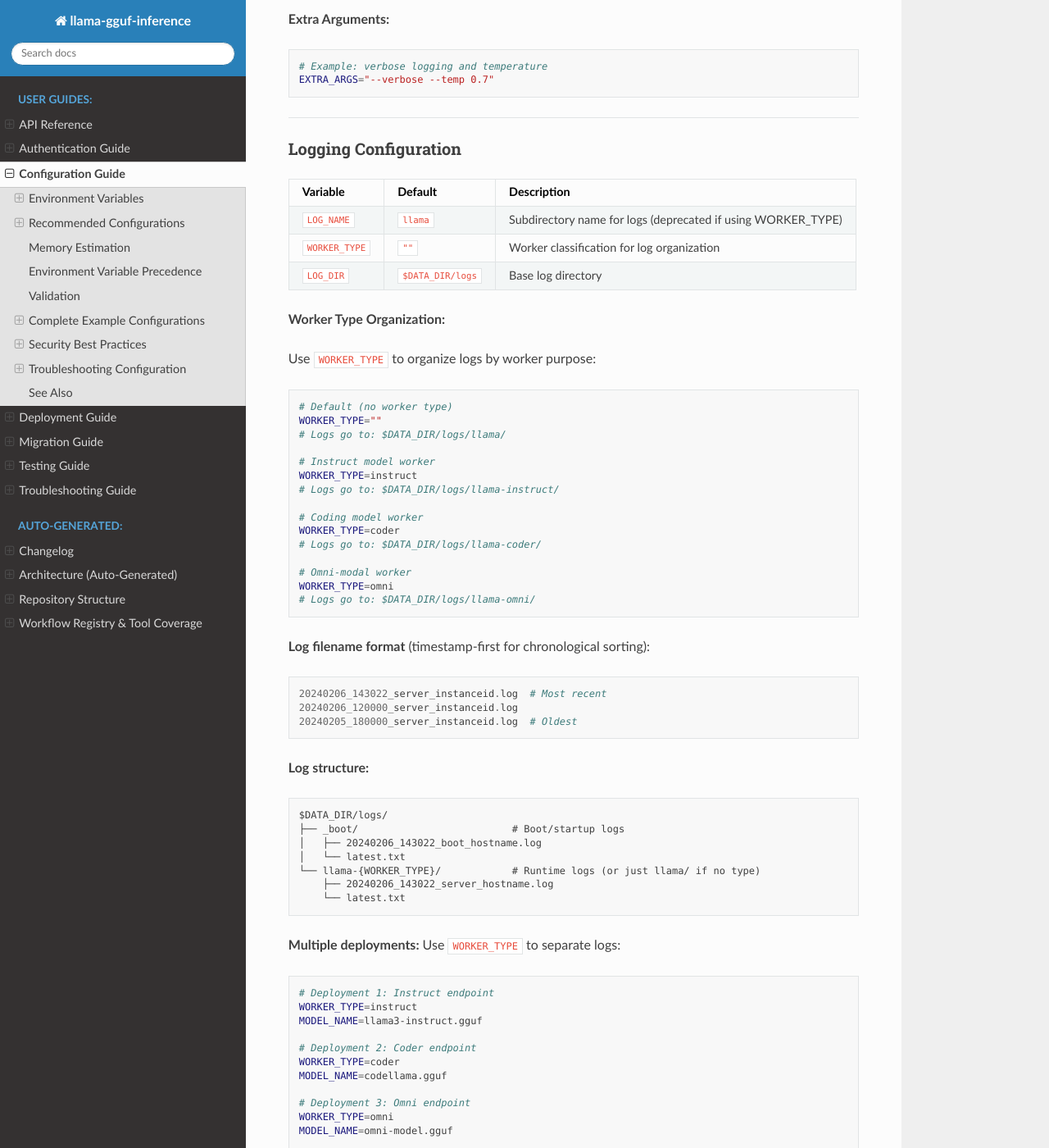
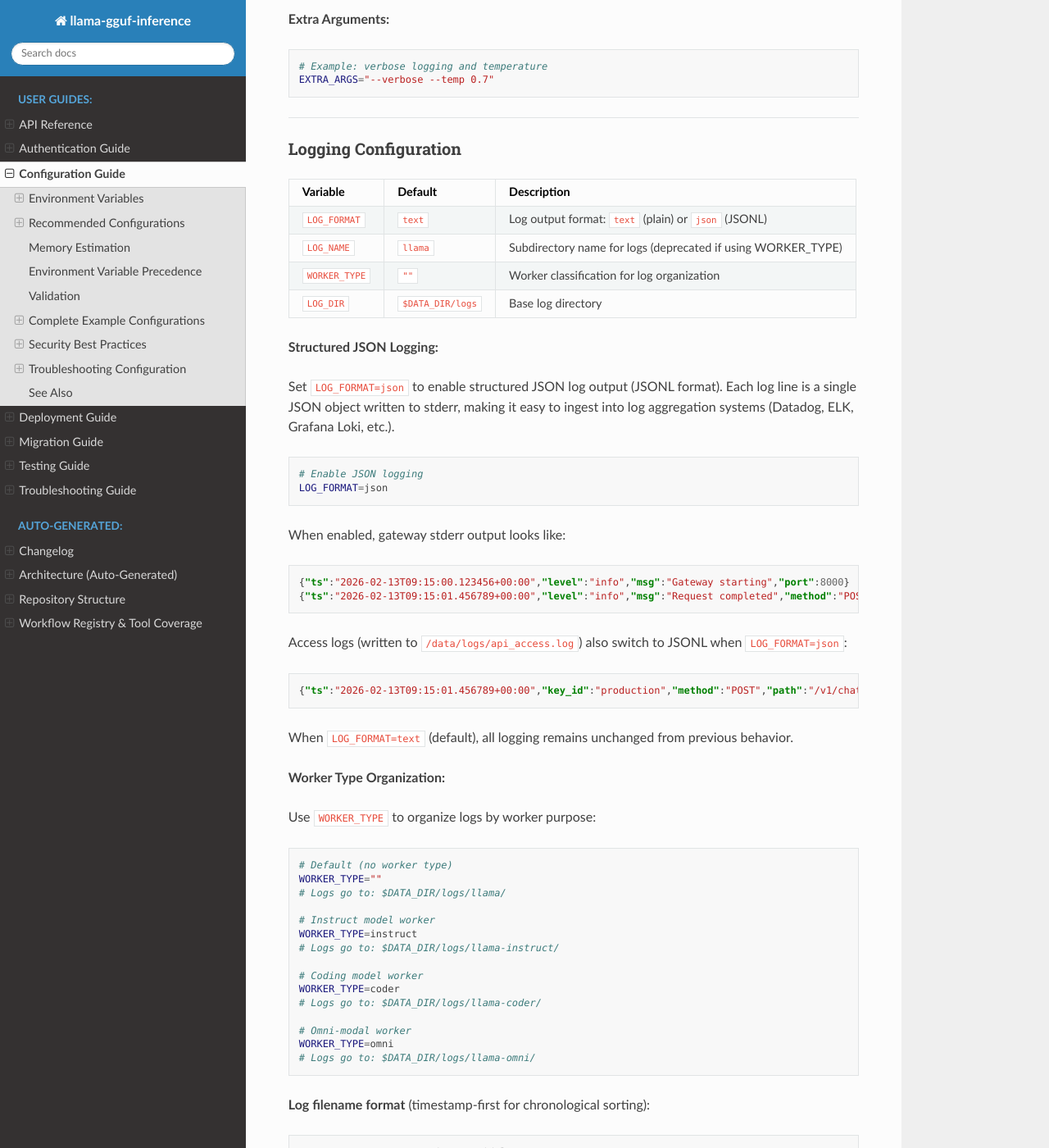
Before and after one commit to zepfu/llama-gguf-inference, a Sphinx documentation site: the page built from docs/CONFIGURATION.md, in a window 1280 px wide and 1400 px high, scrolled down 6273 px. Shown: the whole window at 82% size. Built offline with Sphinx 7.4.7 and the Read the Docs theme 3.1.0, drawn with Linux system fonts in a browser that asks for light colours.

Commit message:
docs(gateway): document LOG_FORMAT env var for structured JSON logging
Add LOG_FORMAT to the Logging Configuration section in CONFIGURATION.md
with usage examples and JSONL output samples. Add to README.md env var
table for quick reference.

Co-Authored-By: Claude Opus 4.6 <noreply@anthropic.com>

````diff
--- a/docs/CONFIGURATION.md
+++ b/docs/CONFIGURATION.md
@@ -309,9 +309,35 @@ ______________________________________________________________________
 
 | Variable      | Default          | Description                                                  |
 | ------------- | ---------------- | ------------------------------------------------------------ |
+| `LOG_FORMAT`  | `text`           | Log output format: `text` (plain) or `json` (JSONL)          |
 | `LOG_NAME`    | `llama`          | Subdirectory name for logs (deprecated if using WORKER_TYPE) |
 | `WORKER_TYPE` | `""`             | Worker classification for log organization                   |
 | `LOG_DIR`     | `$DATA_DIR/logs` | Base log directory                                           |
+
+**Structured JSON Logging:**
+
+Set `LOG_FORMAT=json` to enable structured JSON log output (JSONL format). Each log line is a single JSON object written
+to stderr, making it easy to ingest into log aggregation systems (Datadog, ELK, Grafana Loki, etc.).
+
+```bash
+# Enable JSON logging
+LOG_FORMAT=json
+```
+
+When enabled, gateway stderr output looks like:
+
+```json
+{"ts":"2026-02-13T09:15:00.123456+00:00","level":"info","msg":"Gateway starting","port":8000}
+{"ts":"2026-02-13T09:15:01.456789+00:00","level":"info","msg":"Request completed","method":"POST","path":"/v1/chat/completions","status":200,"duration_ms":142.3,"key_id":"production","bytes_sent":1024}
+```
+
+Access logs (written to `/data/logs/api_access.log`) also switch to JSONL when `LOG_FORMAT=json`:
+
+```json
+{"ts":"2026-02-13T09:15:01.456789+00:00","key_id":"production","method":"POST","path":"/v1/chat/completions","status":200}
+```
+
+When `LOG_FORMAT=text` (default), all logging remains unchanged from previous behavior.
 
 **Worker Type Organization:**
 
````
Also changed, not shown: README.md (+1 -0 lines).
